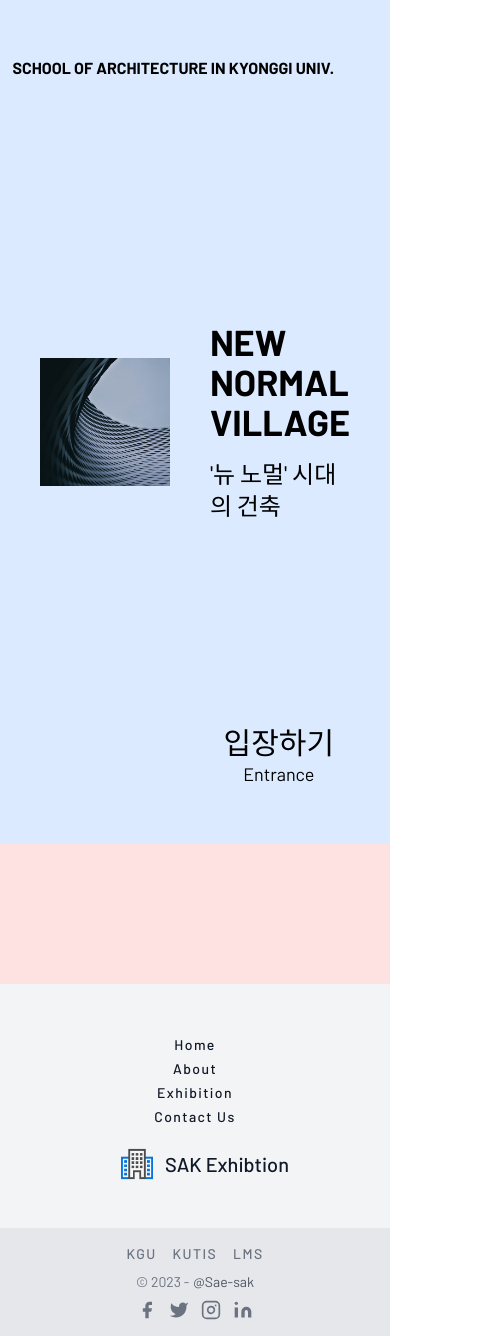
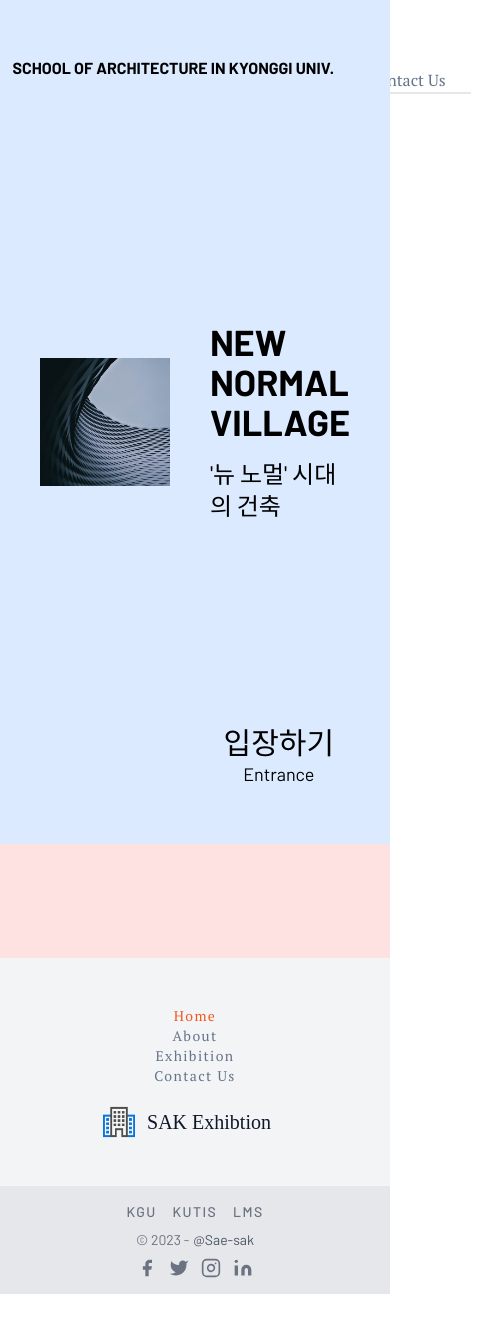
Before and after one commit to Sae-sak/SAK-Exhibition, a Next.js app: page / in a window 390 px wide. Shown: the whole page, 491 px wide, since content can reach past the window. After the commit the page ends 1294 px from the top, so only its background shows below. Built offline with nearby package versions, Linux system fonts and the light colour scheme; a web font is replaced by a local one.

Commit message:
Update Header, Footer component (apply font, hover:kgu_main_color)

```diff
--- a/src/components/Base/Util/Theme/ThemeChanger.tsx
+++ b/src/components/Base/Util/Theme/ThemeChanger.tsx
@@ -4,9 +4,9 @@ export default function ThemeChanger() {
   const {theme, setTheme} = useTheme();
 
   return (
-    <div>
+    <div className="mt-auto">
       <button
-        className="inline-flex items-center px-4 py-0.5 text-base bg-gray-100 border-0 rounded focus:outline-none md:mt-0 hover:text-orange-400 hover:bg-gray-200 dark:hover:text-yellow-400 dark:hover:bg-slate-800 dark:bg-slate-700 dark:text-slate-300"
+        className="inline-flex items-center px-4 py-0.2 text-base  border-b-2 focus:outline-none md:mt-0 hover:text-orange-400 hover:bg-gray-200 dark:hover:text-yellow-400 dark:hover:bg-slate-800  dark:text-slate-300"
         type="button"
         onClick={() => setTheme(theme === "dark" ? "light" : "dark")}
       >
--- a/src/components/Layouts/Footer/FooterItem/Logo.tsx
+++ b/src/components/Layouts/Footer/FooterItem/Logo.tsx
@@ -5,7 +5,7 @@ export default function Logo() {
   return (
     <div className="font-medium text-gray-900 row-center title-font md:justify-start">
       <Image src={logo} alt="Home" width={32} height={32} />
-      <span className="ml-3 text-xl">SAK Exhibtion</span>
+      <h1 className="ml-3 text-xl">SAK Exhibtion</h1>
     </div>
   );
 }
--- a/src/components/Layouts/Footer/FooterItem/NavLink.tsx
+++ b/src/components/Layouts/Footer/FooterItem/NavLink.tsx
@@ -1,13 +1,57 @@
 import Link from "next/link";
+import {useRouter} from "next/router";
+
+const colorVariants = {
+  orange: {
+    active: "text-kgu_main_orange",
+    hover: "hover:text-kgu_main_orange",
+  },
+  yellow: {
+    active: "text-kgu_main_yellow",
+    hover: "hover:text-kgu_main_yellow",
+  },
+  blue: {
+    active: "text-kgu_main_blue",
+    hover: "hover:text-kgu_main_blue",
+  },
+  green: {
+    active: "text-kgu_main_green",
+    hover: "hover:text-kgu_main_green",
+  },
+};
 
 export default function NavLink({linkpath, name}) {
+  const router = useRouter();
+  const link = `/${linkpath}`;
+
   return (
-    <div className="w-full px-4 lg:w-1/4 md:w-1/2">
-      <Link
-        href={`/${linkpath}`}
-        className="mb-3 text-sm font-medium tracking-widest text-gray-900 title-font"
-      >
-        {name}
+    <div className="w-full lg:w-1/4 md:w-1/2">
+      <Link href={link} className="mb-3 text-sm font-medium tracking-widest">
+        <span
+          className={`block font-title ${
+            "/" === router.pathname && "/" === link
+              ? colorVariants.orange.active
+              : "/about" === router.pathname && "/about" === link
+              ? colorVariants.yellow.active
+              : "/exhibition" === router.pathname && "/exhibition" === link
+              ? colorVariants.blue.active
+              : "/contactus" === router.pathname && "/contactus" === link
+              ? colorVariants.green.active
+              : null
+          } ${
+            "/" === link
+              ? colorVariants.orange.hover
+              : "/about" === link
+              ? colorVariants.yellow.hover
+              : "/exhibition" === link
+              ? colorVariants.blue.hover
+              : "/contactus" === link
+              ? colorVariants.green.hover
+              : null
+          }`}
+        >
+          {name}
+        </span>
       </Link>
     </div>
   );
--- a/src/components/Layouts/Footer/index.tsx
+++ b/src/components/Layouts/Footer/index.tsx
@@ -7,17 +7,23 @@ import Logo from "./FooterItem/Logo";
 export default function Footer() {
   return (
     <footer className="text-gray-600 body-font">
-      <div className="container flex-wrap justify-between px-5 py-12 mx-auto row-center md:items-center lg:items-start md:flex-row md:flex-nowrap">
-        <div className="flex flex-wrap flex-grow order-first text-center md:pr-20 md:text-left">
+      {/* main footer */}
+      <div className="container flex flex-wrap justify-between px-5 py-12 mx-auto md:items-center lg:items-start md:flex-row md:flex-nowrap">
+        {/* 네비게이션 */}
+        <div className="flex flex-wrap flex-grow order-first my-auto text-center lg:pl-4 md:pr-32 md:text-left ">
           <NavLink linkpath={""} name={"Home"} />
           <NavLink linkpath={"about"} name={"About"} />
           <NavLink linkpath={"exhibition"} name={"Exhibition"} />
           <NavLink linkpath={"contactus"} name={"Contact Us"} />
         </div>
-        <div className="flex-shrink-0 gap-6 pl-10 pr-5 mx-auto mt-5 text-center col-center md:mx-0 md:text-left md:mt-0">
+
+        {/* 로고 */}
+        <div className="gap-6 pr-4 mx-auto mt-5 text-center lg:pl-10 row-center md:mx-0 md:text-left md:mt-0">
           <Logo />
         </div>
       </div>
+
+      {/* sub footer */}
       <div className="bg-gray-200">
         <div className="container flex-wrap gap-2 px-5 py-4 mx-auto col-center sm:flex-row">
           <Links />
--- a/src/components/Layouts/Header/HeaderItem/Logo.tsx
+++ b/src/components/Layouts/Header/HeaderItem/Logo.tsx
@@ -6,10 +6,12 @@ export default function Logo() {
   return (
     <Link
       href={"/"}
-      className="flex items-center mb-4 font-medium text-gray-900 title-font md:mb-0"
+      className="flex items-end font-medium text-gray-900 title-font md:mb-0"
     >
-      <Image src={logo} alt="Home" width={32} height={32} />
-      <span className="ml-3 text-xl">SAK Exhibtion</span>
+      <div>
+        <Image src={logo} alt="Home" width={32} height={32} />
+      </div>
+      <h1 className="ml-3 text-2xl leading-4">SAK Exhibtion</h1>
     </Link>
   );
 }
--- a/src/components/Layouts/Header/HeaderItem/NavLink.tsx
+++ b/src/components/Layouts/Header/HeaderItem/NavLink.tsx
@@ -1,9 +1,56 @@
 import Link from "next/link";
+import {useRouter} from "next/router";
+
+const colorVariants = {
+  orange: {
+    active: "text-kgu_main_orange border-b-kgu_main_orange",
+    hover: "hover:text-kgu_main_orange hover:border-b-kgu_main_orange",
+  },
+  yellow: {
+    active: "text-kgu_main_yellow border-b-kgu_main_yellow",
+    hover: "hover:text-kgu_main_yellow hover:border-b-kgu_main_yellow",
+  },
+  blue: {
+    active: "text-kgu_main_blue border-b-kgu_main_blue",
+    hover: "hover:text-kgu_main_blue hover:border-b-kgu_main_blue",
+  },
+  green: {
+    active: "text-kgu_main_green border-b-kgu_main_green",
+    hover: "hover:text-kgu_main_green hover:border-b-kgu_main_green",
+  },
+};
 
 export default function NavLink({linkpath, name}) {
+  const router = useRouter();
+  const link = `/${linkpath}`;
+
   return (
-    <Link href={`/${linkpath}`} className="mr-5 hover:text-gray-900">
-      {name}
+    <Link href={link} className="mr-5">
+      <span
+        className={`block w-32 border-b-2 px-auto col-center font-title ${
+          "/" === router.pathname && "/" === link
+            ? colorVariants.orange.active
+            : "/about" === router.pathname && "/about" === link
+            ? colorVariants.yellow.active
+            : "/exhibition" === router.pathname && "/exhibition" === link
+            ? colorVariants.blue.active
+            : "/contactus" === router.pathname && "/contactus" === link
+            ? colorVariants.green.active
+            : null
+        } ${
+          "/" === link
+            ? colorVariants.orange.hover
+            : "/about" === link
+            ? colorVariants.yellow.hover
+            : "/exhibition" === link
+            ? colorVariants.blue.hover
+            : "/contactus" === link
+            ? colorVariants.green.hover
+            : null
+        }`}
+      >
+        {name}
+      </span>
     </Link>
   );
 }
--- a/src/components/Layouts/Header/index.tsx
+++ b/src/components/Layouts/Header/index.tsx
@@ -5,14 +5,21 @@ import NavLink from "./HeaderItem/NavLink";
 export default function Header() {
   return (
     <header className="text-gray-600 body-font">
-      <div className="container flex flex-col flex-wrap items-center p-5 mx-auto md:flex-row">
-        <Logo />
-        <nav className="flex flex-wrap items-center justify-center text-base md:ml-auto">
+      <div className="container flex-wrap gap-4 p-5 mx-auto row-center lg:justify-between sm:col-center">
+        <div className="gap-6 row-end">
+          {/* 로고홈 */}
+          <Logo />
+
+          {/* 토글 버튼 */}
+          <ThemeChanger />
+        </div>
+
+        {/* 네비게이션 */}
+        <nav className="text-base row-center sm:mt-auto ">
           <NavLink linkpath={""} name={"Home"} />
           <NavLink linkpath={"about"} name={"About"} />
           <NavLink linkpath={"exhibition"} name={"Exhibition"} />
           <NavLink linkpath={"contactus"} name={"Contact Us"} />
-          <ThemeChanger />
         </nav>
       </div>
     </header>
```
